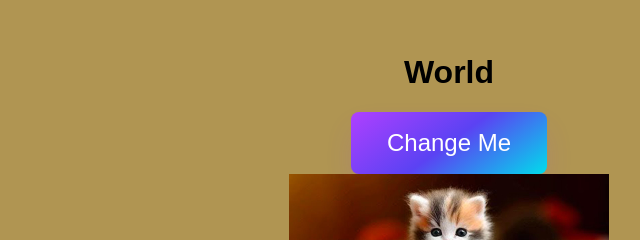
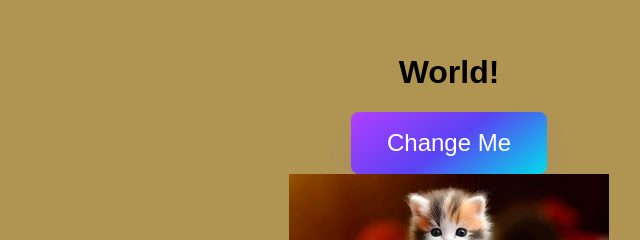
Before and after one commit to Dhufr-Thafar/Dhufr-Thafa.github.io, a plain HTML site: page index.html in a window 1280 px wide. Shown: the part 207-447 px from the top of the page, 511-1151 px from the left. Drawn offline with Linux system fonts and the light colour scheme.

Commit message:
add changes

```diff
--- a/index.html
+++ b/index.html
@@ -75,7 +75,7 @@ button:hover {
             <img src="cat1.jpeg"></img>
         </div>
         <div class="column" id="column2">
-            <h1 id="heading2">World</h1>
+            <h1 id="heading2">World!</h1>
             <button onclick="secondButton()">Change Me</button>
             <img src="cat2.jpg"></img>
         </div>
```
